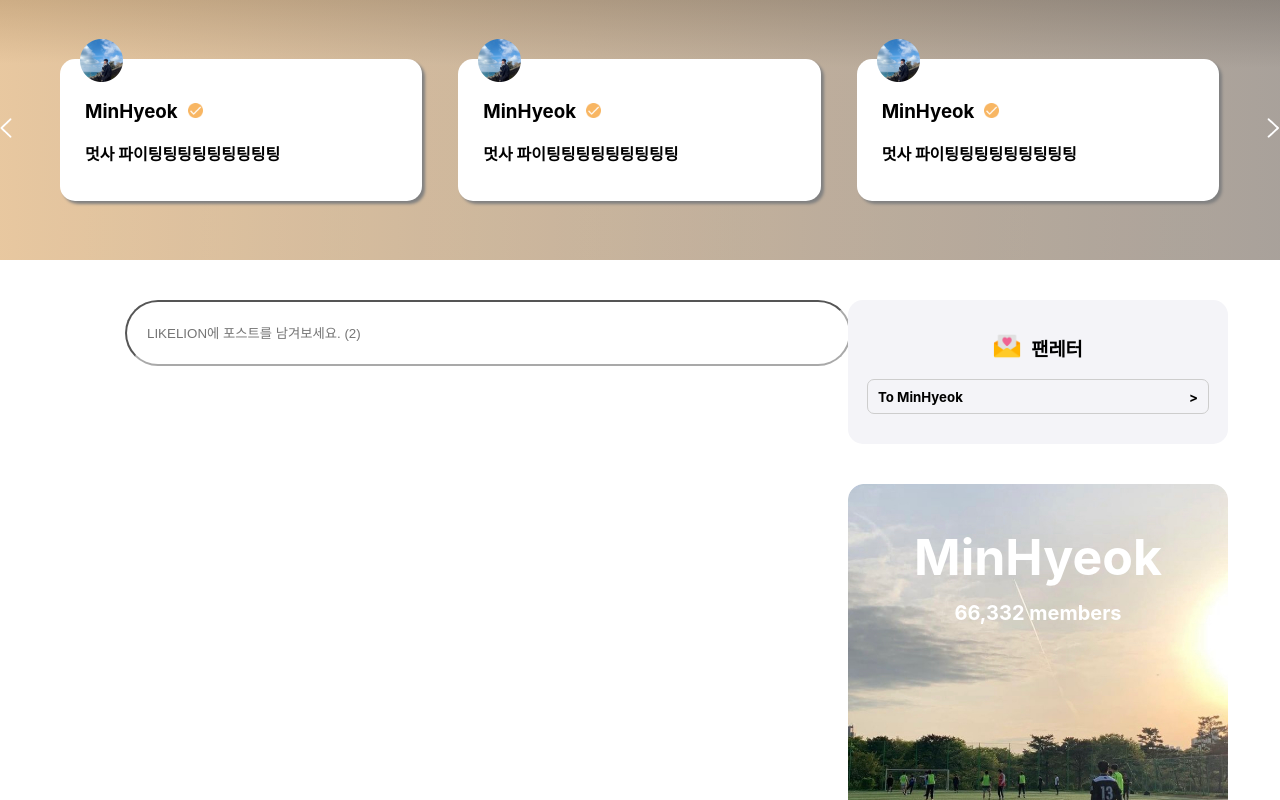
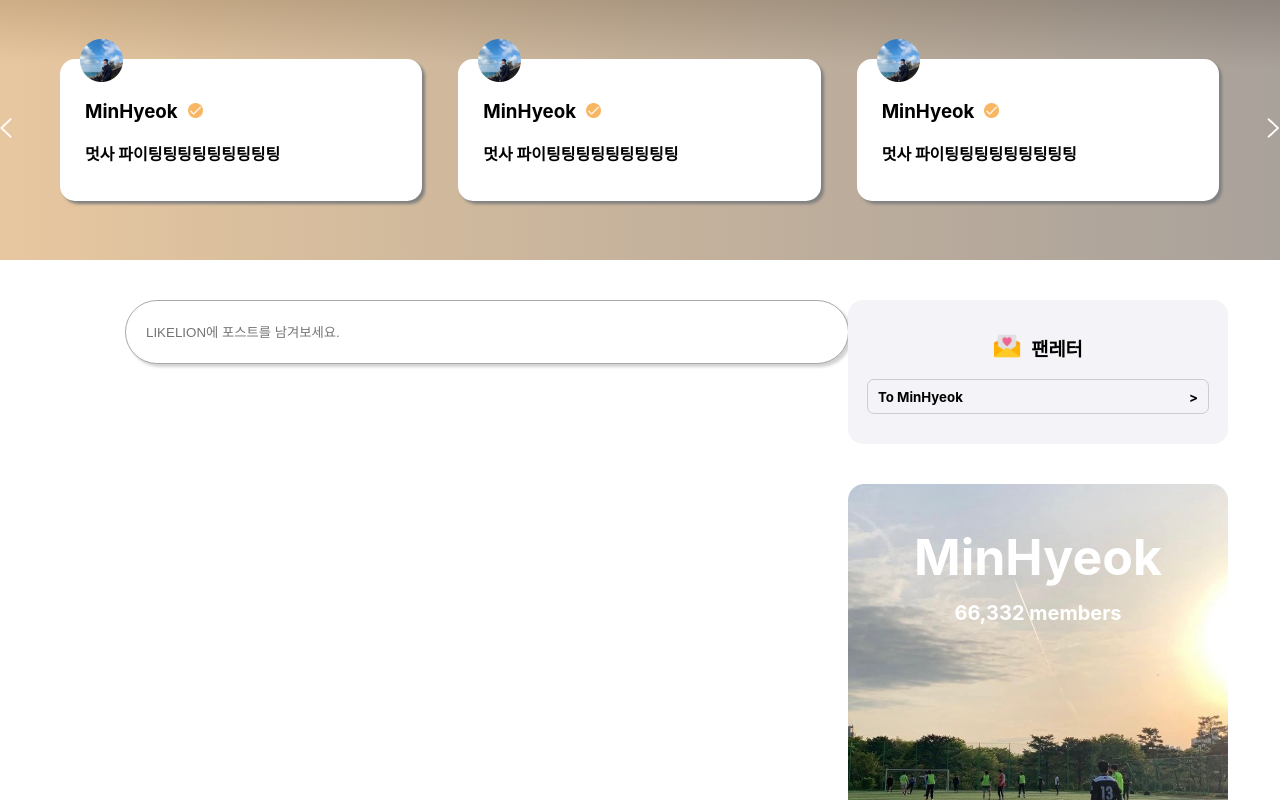
Before and after one commit to LikeLionToy1/toy-project, a React (Create React App) app in the folder artist-community/: page / in a window 1280 px wide. Shown: the top 800 px of the page. Built offline with nearby package versions, Linux system fonts and the light colour scheme; a web font is replaced by a local one.

Commit message:
인풋 테두리 문제 해결 by jjw

```diff
--- a/artist-community/src/pages/Feed.jsx
+++ b/artist-community/src/pages/Feed.jsx
@@ -8,8 +8,6 @@ import Footer from "./Footer";
 import Section1 from "./Section1";
 import Section2 from "./Section2";
 import Section3 from "./Section3";
-
-import letter from "../assets/letter.png";
 
 import "../style/Feed.css";
 
--- a/artist-community/src/pages/Section2.jsx
+++ b/artist-community/src/pages/Section2.jsx
@@ -3,7 +3,7 @@ import React from "react";
 const Section2 = () => {
   return (
     <div className="post_input">
-      <input type="text" placeholder="LIKELION에 포스트를 남겨보세요. (2)" />
+      <input type="text" placeholder="LIKELION에 포스트를 남겨보세요." />
     </div>
   );
 };
--- a/artist-community/src/style/Feed.css
+++ b/artist-community/src/style/Feed.css
@@ -12,10 +12,18 @@ input {
   width: 700px;
   height: 60px;
   border-radius: 33px;
-  border-top-color: darkgray;
+  /* 이렇게 하면 위, 왼쪽 테두리 색상만 채도가 낮아짐 (안 바뀜) -> 도대체 왜???????????????*/
+
+  /* border-top-color: darkgray;
   border-bottom-color: darkgray;
   border-left-color: darkgray;
-  border-right-color: darkgray;
+  border-right-color: darkgray; */
+
+  /* 근데 이렇게 하면 잘 됨 -> 왜????????????????? */
+  border: solid 1px darkgray;
+
+  box-shadow: 3px 3px 3px rgb(210, 210, 210);
+
   padding-left: 20px;
   margin-top: 40px;
   margin-left: 125px;
--- a/artist-community/src/style/Section2.css
+++ b/artist-community/src/style/Section2.css
@@ -7,10 +7,6 @@ input {
   width: 700px;
   height: 60px;
   border-radius: 33px;
-  border-top-color: darkgray;
-  border-bottom-color: darkgray;
-  border-left-color: darkgray;
-  border-right-color: darkgray;
   padding-left: 20px;
 }
 
```
